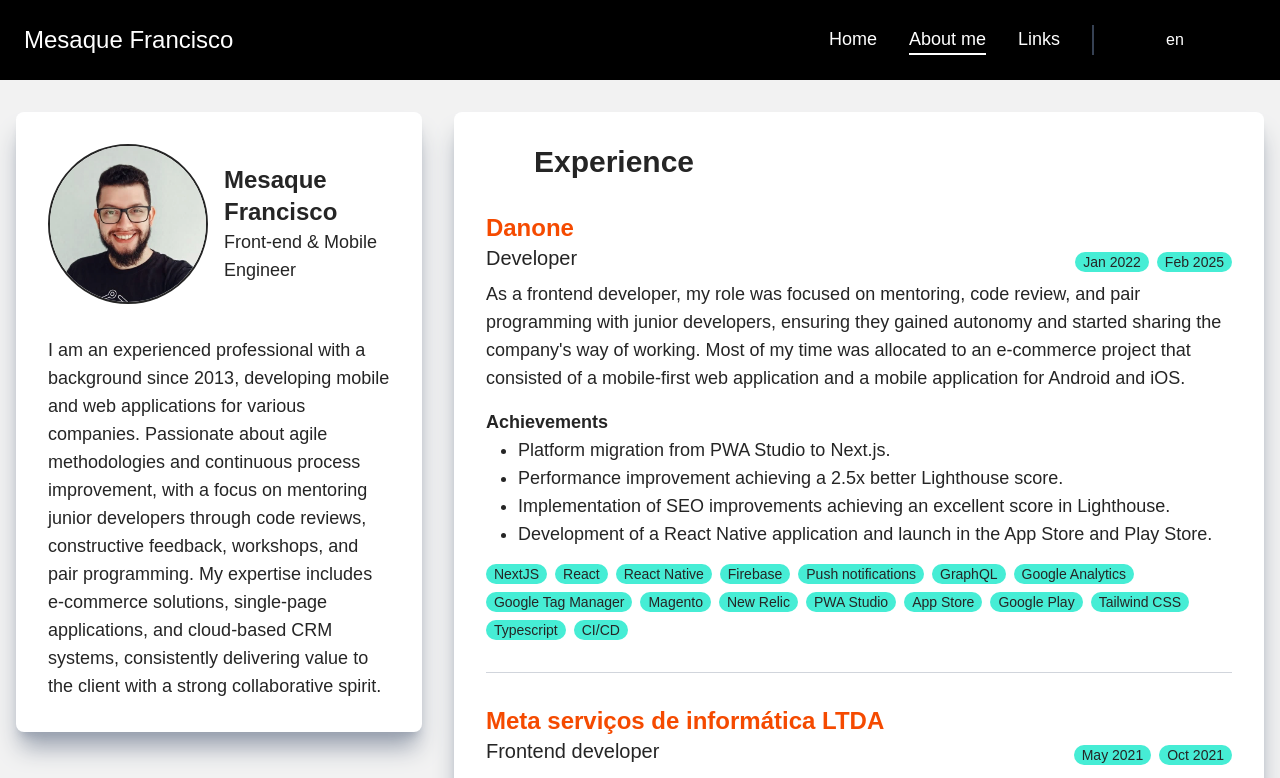
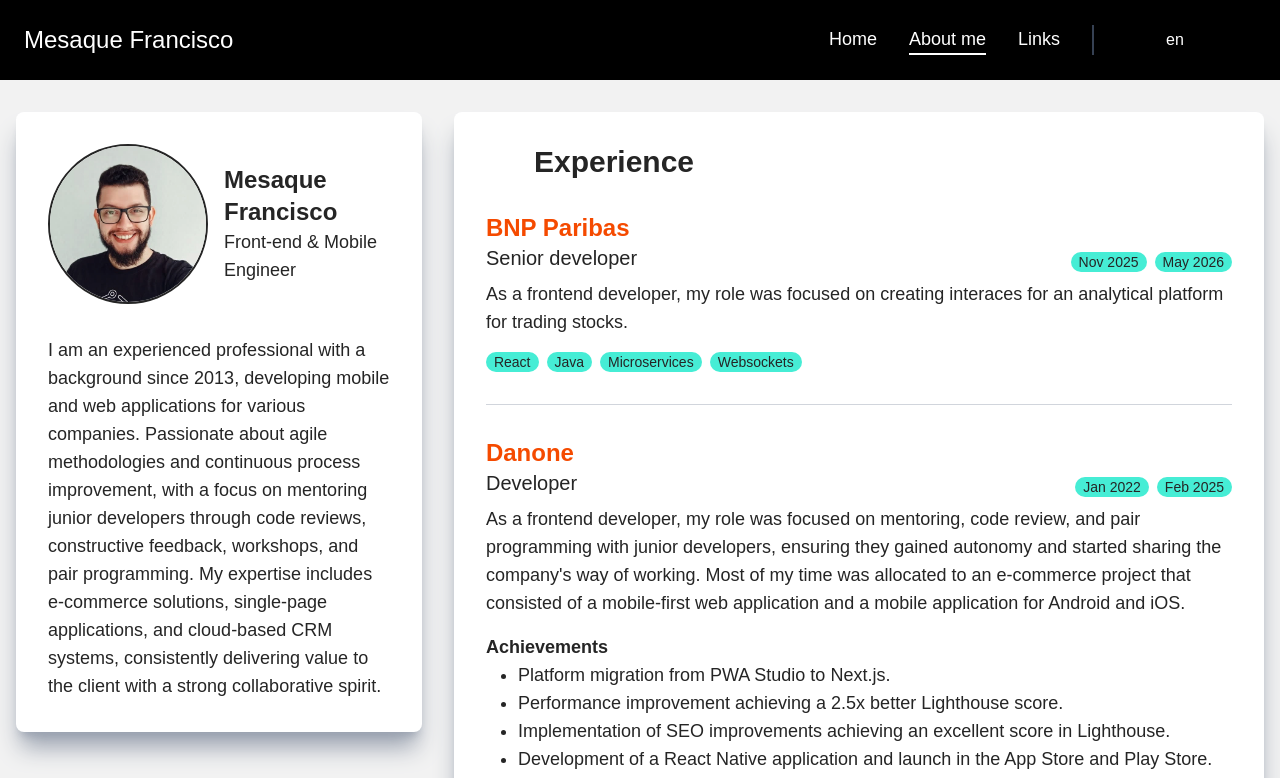
Before and after one commit to mesaquen/mesaquen.github.io, a Next.js app: page /en/about in a window 1280 px wide. Shown: the top 778 px of the page. Built offline with nearby package versions, Linux system fonts and the light colour scheme; some icons are missing.

Commit message:
feat: adding BNPP experience

```diff
--- a/src/experiences/en.ts
+++ b/src/experiences/en.ts
@@ -2,6 +2,20 @@
 import { SKILLS } from "./skills";
 
 export const experiences: IExperience[] = [
+  {
+    title: "Senior developer",
+    company: "BNP Paribas",
+    startDate: "11-25",
+    endDate: "05-26",
+    description:
+      "As a frontend developer, my role was focused on creating interaces for an analytical platform for trading stocks.",
+    skills: [
+      SKILLS.REACT,
+      SKILLS.JAVA,
+      SKILLS.MICROSERVICES,
+      SKILLS.WEBSOCKETS,
+    ],
+  },
   {
     title: "Developer",
     company: "Danone",
@@ -97,7 +111,7 @@
       SKILLS.JAVA,
       SKILLS.CAMERA,
       SKILLS.NATIVE_MODULES,
-      SKILLS.GPS_TRACKING
+      SKILLS.GPS_TRACKING,
     ],
 
     achievements: [
--- a/src/experiences/pt.ts
+++ b/src/experiences/pt.ts
@@ -1,9 +1,14 @@
 import { IExperience } from ".";
 import { experiences as enExperiences } from "./en";
 
-const [danone, meta, disys, fcg, ws] = enExperiences;
+const [bnpp, danone, meta, disys, fcg, ws] = enExperiences;
 
 export const experiences: IExperience[] = [
+  {
+    ...bnpp,
+    description:
+      "Como desenvolvedor frontend, meu papel era focado em criar interaces para uma plataforma analítica de dados de ações.",
+  },
   {
     ...danone,
     description:
--- a/src/experiences/skills.ts
+++ b/src/experiences/skills.ts
@@ -24,5 +24,6 @@
   CAMERA = "Camera interaction",
   GPS_TRACKING = "GPS tracking",
   NATIVE_MODULES = "Native modules",
-  PUSH_NOTIFICATION = "Push notifications"
+  PUSH_NOTIFICATION = "Push notifications",
+  WEBSOCKETS = "Websockets"
 }
```
